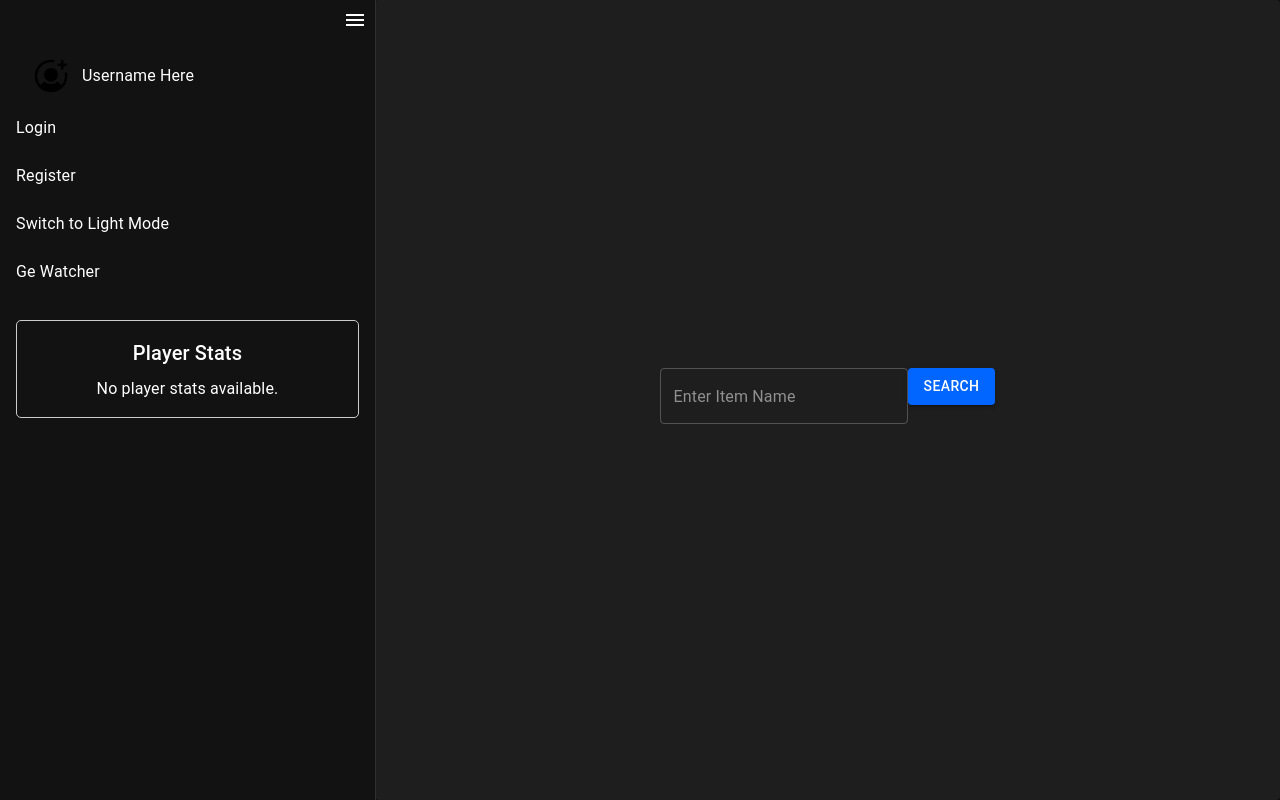
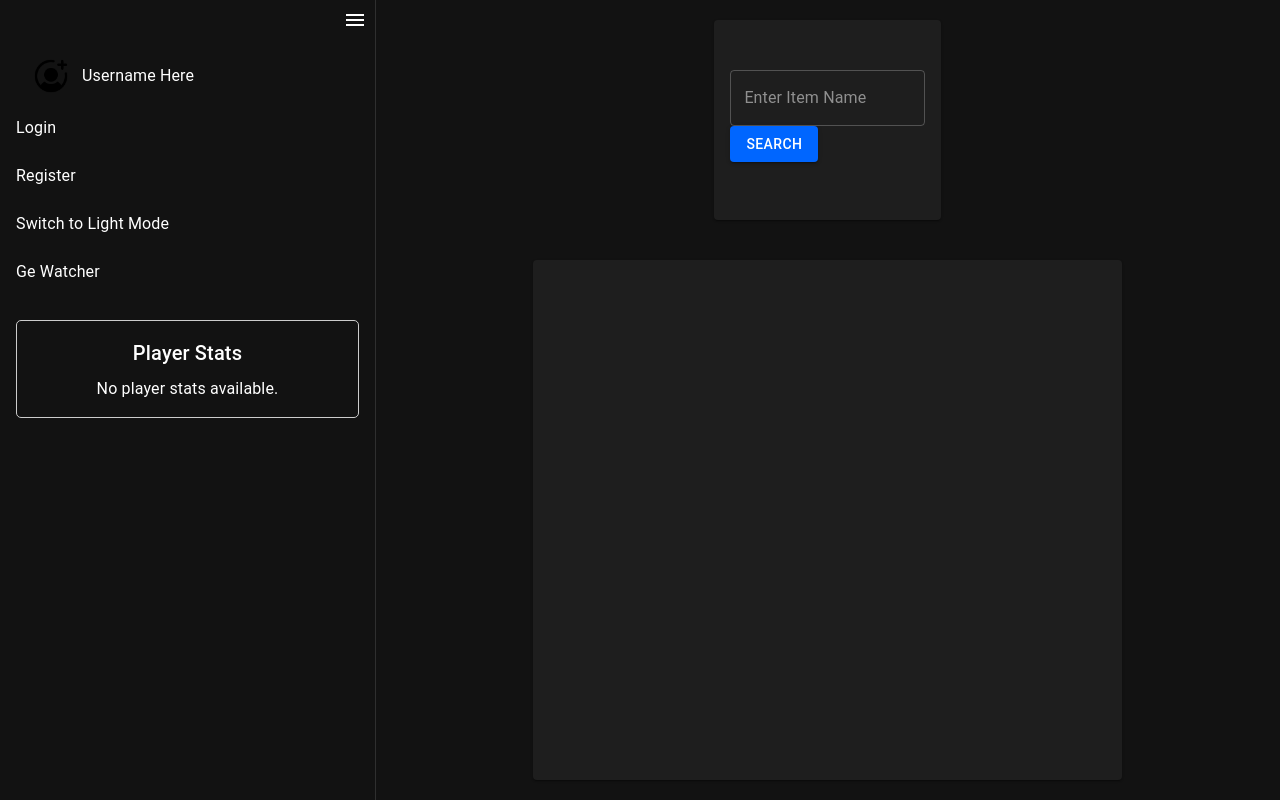
Before and after one commit to DanielTStoyles/RunePortal, a React (Create React App) app: page /GeComponent in a window 1280 px wide. Built offline with nearby package versions, Linux system fonts and the light colour scheme.

Commit message:
Addition and styling of price chart

```diff
--- a/src/components/grand-exchange/GeComponent.jsx
+++ b/src/components/grand-exchange/GeComponent.jsx
@@ -1,88 +1,11 @@
 /** @format */
+import "./geStyles.css";
+import React, { useEffect, useState } from "react";
+import PriceSearchComp from "./PriceSearchComponent";
+import PriceChart from "./PriceChart.jsx";
 
-import React, { useEffect, useState } from "react";
-import {
-  Card,
-  CardContent,
-  Typography,
-  TextField,
-  Button,
-} from "@mui/material";
-import { getItemByName } from "../../repository/getItemData";
-// import getItemData, { getItemsData } from "./../../repository/getItemData";
-
-const GeComponent = ({}) => {
-  const [itemData, setItemData] = useState(null);
-  const [itemName, setItemName] = useState("");
-  const [inputValue, setInputValue] = useState("");
-
-  const handleSubmit = () => {
-    setItemName(inputValue);
-  };
-
-  const componentStyle = {
-    display: "flex",
-    justifyContent: "center",
-    alignItems: "center",
-    width: "100%",
-    height: "100%",
-    transition: "width 0.3s",
-  };
-
-  const parentDiv = {
-    display: "flex",
-    alignItems: "stretch",
-    justifyContent: "stretch",
-    width: "100%",
-    height: "100%",
-  };
-
-  useEffect(() => {
-    if (itemName !== "") {
-      const fetchItemData = async (itemName) => {
-        const item = await getItemByName(itemName);
-        if (item) {
-          setItemData(item);
-          console.log(item, "data log");
-        } else {
-          console.log("item not found");
-        }
-      };
-
-      fetchItemData(itemName);
-    }
-  }, [itemName]);
-
-  return (
-    <div style={parentDiv}>
-      <Card style={componentStyle}>
-        <CardContent>
-          <TextField
-            value={inputValue}
-            onChange={(e) => {
-              const newValue = e.target.value;
-              setInputValue(
-                newValue.charAt(0).toUpperCase() + newValue.slice(1)
-              );
-            }}
-            placeholder="Enter Item Name"
-          />
-          <Button onClick={handleSubmit} variant="contained">
-            Search
-          </Button>
-
-          <Typography variant="h5" component="h2">
-            {itemData ? itemName : " "}
-          </Typography>
-          <Typography variant="body2" component="p">
-            {itemData
-              ? `High Price: ${itemData.high} gp, Low Price: ${itemData.low} gp`
-              : " "}
-          </Typography>
-        </CardContent>
-      </Card>
-    </div>
-  );
+const GeComponent = () => {
+  return <PriceSearchComp />;
 };
 
 export default GeComponent;
--- a/src/components/grand-exchange/PriceChart.jsx
+++ b/src/components/grand-exchange/PriceChart.jsx
@@ -1,52 +1,45 @@
 /** @format */
 
-import React, { useState, useEffect } from "react";
-import {
-  Chart as ChartJS,
-  BarElement,
-  CategoryScale,
-  LinearScale,
-  Tooltip,
-  Legend,
-} from "chart.js";
+import React from "react";
+import { Bar, Line } from "react-chartjs-2";
+import { Chart as ChartJS } from "chart.js/auto";
+import { Card, CardContent } from "@mui/material";
 
-import { Bar } from "react-chartjs-2";
-
-const PriceChart = ({ itemData, itemId }) => {
-  const [chartData, setChartData] = useState({
-    datasets: [],
-  });
-
-  const [chartOptions, setChartOptions] = useState({});
-
-  useEffect(() => {
-    setChartData({
-      labels: ["High Price", "Low Price"],
-      datasets: [
-        {
-          label: "High vs Low Price",
-          data: [itemData.data[itemId].high, itemData.data[itemId].low],
-          Color: "rgb(0,0,0)",
-          backgroundColor: "rgba(53,162,235,0.4)",
-        },
-      ],
-    });
-
-    setChartOptions({
-      responsive: true,
-      plugins: {
-        legend: {
-          position: "top",
-        },
-        title: {
-          display: true,
-          text: "High vs Low Price",
+const PriceChart = ({ high, low, title }) => {
+  const options = {
+    maintainAspectRatio: false,
+    aspectRatio: 1,
+    plugins: {
+      title: {
+        display: true,
+        text: `${title}`,
+        color: "#FFFFFF",
+        font: {
+          size: 36,
         },
       },
-    });
-  }, []);
+      legend: {
+        labels: {
+          color: "#FFFFFF",
+        },
+      },
+    },
+  };
+  const data = {
+    labels: ["High Price", "Low Price"],
+    datasets: [
+      {
+        title: "THIS IS THE TITLE",
+        label: "Current High vs Low Price",
+        data: [high, low],
+        backgroundColor: ["#8bc34a", "#f44336"],
+        borderColor: "#f44336",
+        borderWidth: 1,
+      },
+    ],
+  };
 
-  return <Bar options={chartOptions} data={chartData} />;
+  return <Line data={data} options={options} />;
 };
 
 export default PriceChart;
--- /dev/null
+++ b/src/components/grand-exchange/PriceSearchComponent.jsx
@@ -0,0 +1,111 @@
+/** @format */
+import "./geStyles.css";
+import React, { useEffect, useState } from "react";
+import {
+  Card,
+  CardContent,
+  Typography,
+  TextField,
+  Button,
+} from "@mui/material";
+import { getItemByName } from "../../repository/getItemData";
+import PriceChart from "./PriceChart.jsx";
+
+const PriceSearchComp = () => {
+  const [itemData, setItemData] = useState(null);
+  const [itemName, setItemName] = useState("");
+  const [inputValue, setInputValue] = useState("");
+
+  const handleSubmit = () => {
+    setItemName(inputValue);
+  };
+
+  const componentStyle = {
+    display: "flex",
+    justifyContent: "center",
+    alignItems: "center",
+    paddingLeft: "1 px",
+    width: "25%",
+    height: "25%",
+    transition: "width 0.3s",
+    borderRadius: "0.6",
+  };
+  const chartStyle = {
+    display: "flex",
+    justifyContent: "center",
+    alignItems: "center",
+    paddingLeft: "1 px",
+    width: "100%",
+    height: "100%",
+    transition: "width 0.3s",
+  };
+
+  const parentDiv = {
+    display: "flex",
+    flexDirection: "column",
+    alignItems: "center",
+    justifyContent: "space-around",
+    width: "100%",
+    height: "100%",
+  };
+
+  useEffect(() => {
+    if (itemName !== "") {
+      const fetchItemData = async (itemName) => {
+        const item = await getItemByName(itemName);
+        if (item) {
+          setItemData(item);
+          console.log(item, "data log");
+        } else {
+          console.log("item not found");
+        }
+      };
+
+      fetchItemData(itemName);
+    }
+  }, [itemName]);
+
+  return (
+    <div style={parentDiv}>
+      <Card style={componentStyle}>
+        <CardContent>
+          <TextField
+            value={inputValue}
+            onChange={(e) => {
+              const newValue = e.target.value;
+              setInputValue(
+                newValue.charAt(0).toUpperCase() + newValue.slice(1)
+              );
+            }}
+            placeholder="Enter Item Name"
+          />
+          <Button onClick={handleSubmit} variant="contained">
+            Search
+          </Button>
+
+          <Typography variant="h5" component="h2">
+            {itemData ? itemName : " "}
+          </Typography>
+          <Typography variant="body2" component="p">
+            {itemData
+              ? `High Price: ${itemData.high} gp, Low Price: ${itemData.low} gp`
+              : " "}
+          </Typography>
+        </CardContent>
+      </Card>
+      <Card style={{ width: "65%", height: "65%" }}>
+        <CardContent style={chartStyle}>
+          {itemData && itemName && (
+            <PriceChart
+              high={itemData.high}
+              low={itemData.low}
+              title={itemName}
+            />
+          )}
+        </CardContent>
+      </Card>
+    </div>
+  );
+};
+
+export default PriceSearchComp;
--- /dev/null
+++ b/src/components/grand-exchange/geStyles.css
@@ -0,0 +1,5 @@
+/** @format */
+
+/* #chartDiv {
+  width: 800px;
+} */
```
